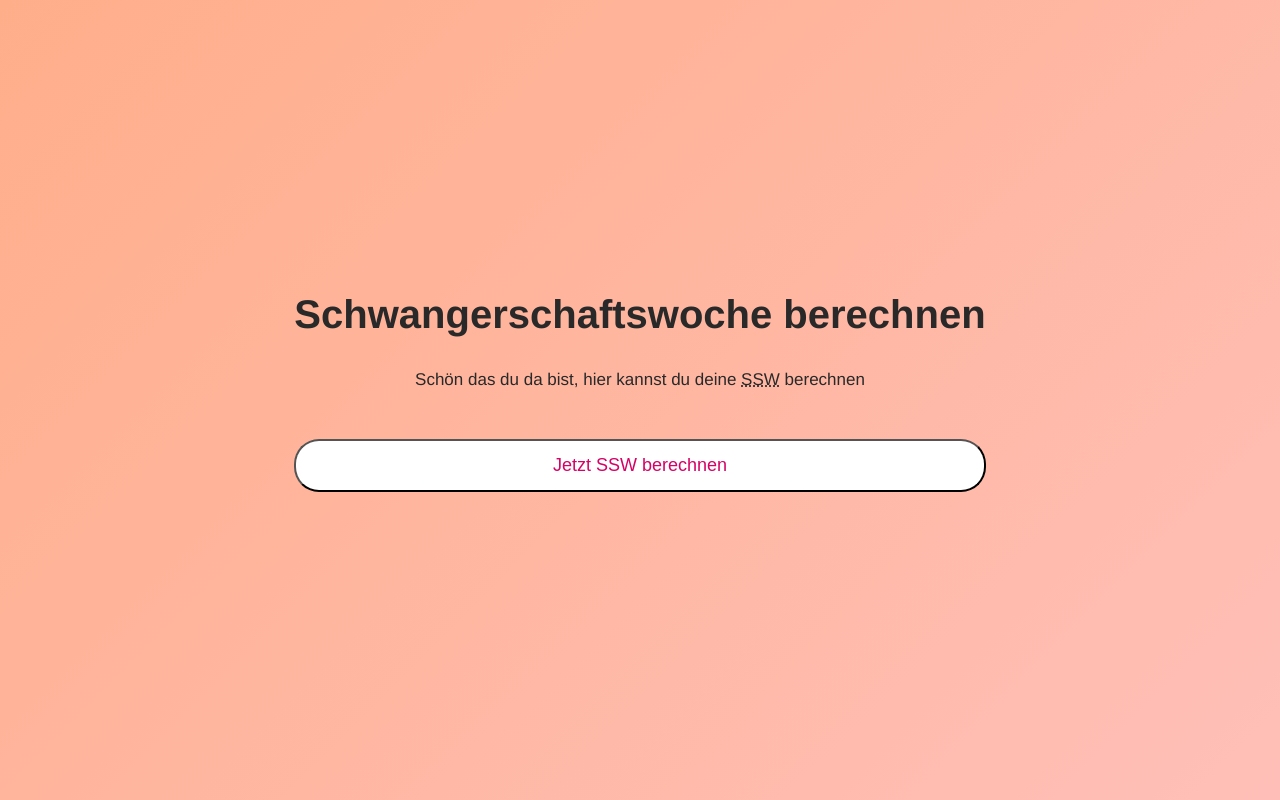
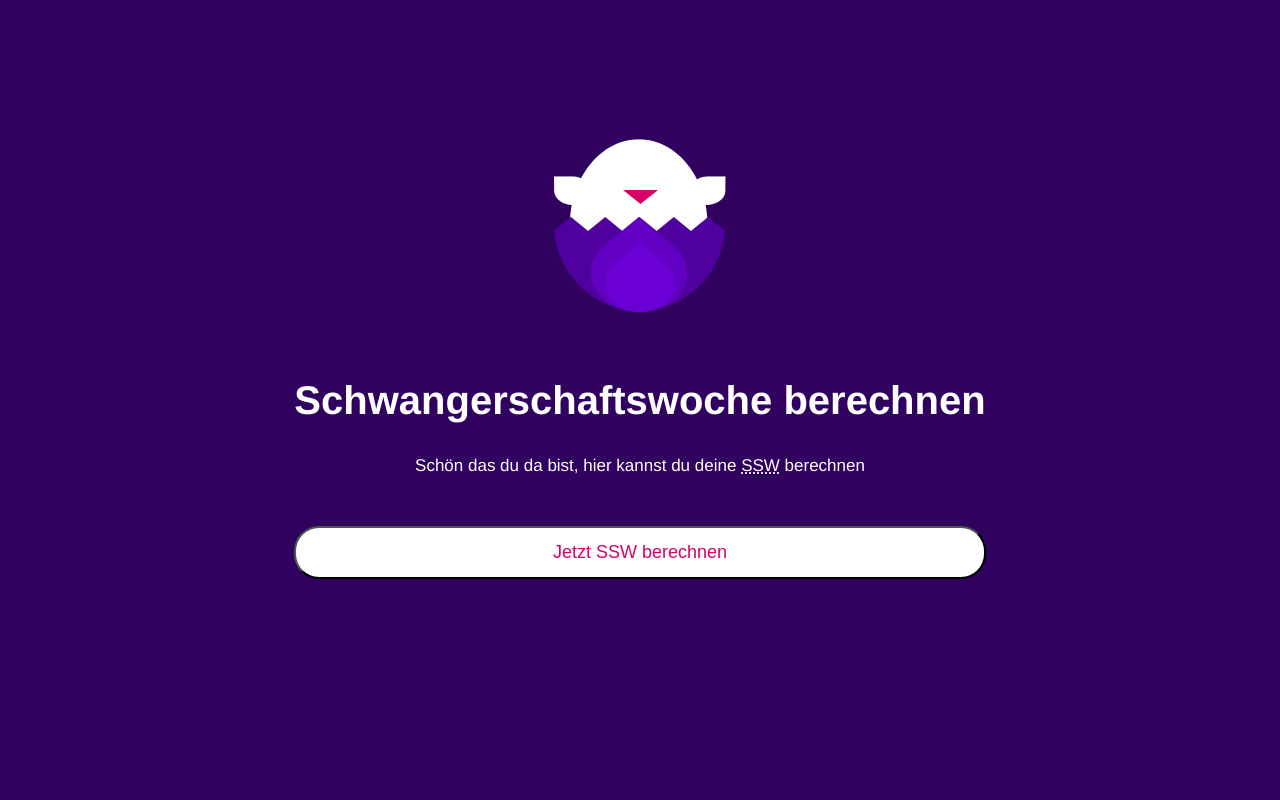
Before and after one commit to webdesignberlin/pregnancy-week, a Vue app: page / in a window 1280 px wide. Built offline with nearby package versions, Linux system fonts and the light colour scheme.

Commit message:
add new logo

```diff
--- /dev/null
+++ b/src/components/AppLogo.vue
@@ -0,0 +1,47 @@
+<template>
+  <!-- eslint-disable max-len -->
+  <svg width="172" height="173" xmlns="http://www.w3.org/2000/svg" xmlns:xlink="http://www.w3.org/1999/xlink">
+    <defs>
+      <path id="a" d="M.05.26h137.636v171.588H.05z"/>
+      <path id="c" d="M0 .205h35.972v28.672H0z"/>
+      <path id="e" d="M.12.191h35.553v28.7H.12z"/>
+    </defs>
+    <g fill="none" fill-rule="evenodd">
+      <g transform="translate(16)">
+        <mask id="b" fill="#fff">
+          <use xlink:href="#a"/>
+        </mask>
+        <path d="M137.686 86.054c0 47.384-30.81 85.794-68.818 85.794C30.86 171.848.05 133.438.05 86.054.05 38.671 30.86.26 68.868.26c38.007 0 68.818 38.411 68.818 85.794" fill="#FFF" mask="url(#b)"/>
+      </g>
+      <path d="M136.946 91.905L119.81 78l-17.14 13.905L85.53 78H154.086 16.95h68.557l-17.14 13.905L51.229 78 34.09 91.905 16.951 78 0 91.752C4.258 136.8 40.91 172 85.499 172c44.599 0 81.256-35.215 85.501-80.277L154.086 78l-17.14 13.905z" fill="#4F009E"/>
+      <path fill="#D60266" d="M104 51L86.5 65 69 51z"/>
+      <path d="M51.09 161.45c18.676 15.4 49.07 15.4 67.873 0 18.673-15.298 18.673-39.985.257-55.387L84.96 78l-34.9 28.591c-17.773 15.506-17.386 39.771 1.03 54.858" fill="#6100C2"/>
+      <path d="M61.275 164.49c13.616 11.347 35.778 11.347 49.49 0 13.615-11.272 13.615-29.463.187-40.812L85.972 103l-25.448 21.067c-12.96 11.425-12.678 29.305.751 40.422" fill="#6B00D6"/>
+      <g transform="translate(0 37)">
+        <mask id="d" fill="#fff">
+          <use xlink:href="#c"/>
+        </mask>
+        <path d="M18.154 28.877c9.894.07 17.873-6.295 17.818-14.216C35.916 6.796 27.915.412 18.09.287L-.001.205l.105 14.703c.36 7.732 8.326 13.925 18.05 13.969" fill="#FFF" mask="url(#d)"/>
+      </g>
+      <g transform="translate(136 37)">
+        <mask id="f" fill="#fff">
+          <use xlink:href="#e"/>
+        </mask>
+        <path d="M.121 14.676c-.087 7.893 7.806 14.26 17.627 14.215 9.753-.045 17.669-6.428 17.824-14.268L35.673.191l-18.23.084C7.855.562.177 6.918.12 14.675" fill="#FFF" mask="url(#f)"/>
+      </g>
+    </g>
+  </svg>
+</template>
+
+<script>
+export default {
+  name: 'AppLogo',
+};
+</script>
+
+<style scoped lang="scss">
+  svg {
+    display: block;
+    margin: 0 auto;
+  }
+</style>
--- a/src/views/Home.vue
+++ b/src/views/Home.vue
@@ -1,9 +1,10 @@
 <template>
   <div class="home">
+    <app-logo></app-logo>
     <HelloUser v-if="user.name" />
     <HelloWorld
       v-else
-      headline="Schwangerschaftswoche berechnen">
+      headline="Schwanger<wbr>schafts<wbr>woche berechnen">
       <p>Schön das du da bist, hier kannst du deine
         <abbr title='Schwangerschaftswoche'>SSW</abbr> berechnen</p>
     </HelloWorld>
@@ -14,10 +15,12 @@
 // @ is an alias to /src
 import HelloWorld from '@/components/HelloWorld.vue';
 import HelloUser from '@/components/HelloUser.vue';
+import AppLogo from '@/components/AppLogo.vue';
 
 export default {
   name: 'home',
   components: {
+    AppLogo,
     HelloWorld,
     HelloUser,
   },
@@ -34,9 +37,10 @@ export default {
     display: grid;
     align-content: center;
     justify-content: center;
+    text-align: center;
 
     min-height: 100vh;
-    background: rgb(255,174,138);
-    background: linear-gradient(135deg, rgba(255,174,138,1) 0%,rgba(255,191,184,1) 100%);
+    background: var(--color-primary);
+    color: var(--color-copy--inverted);
   }
 </style>
```
